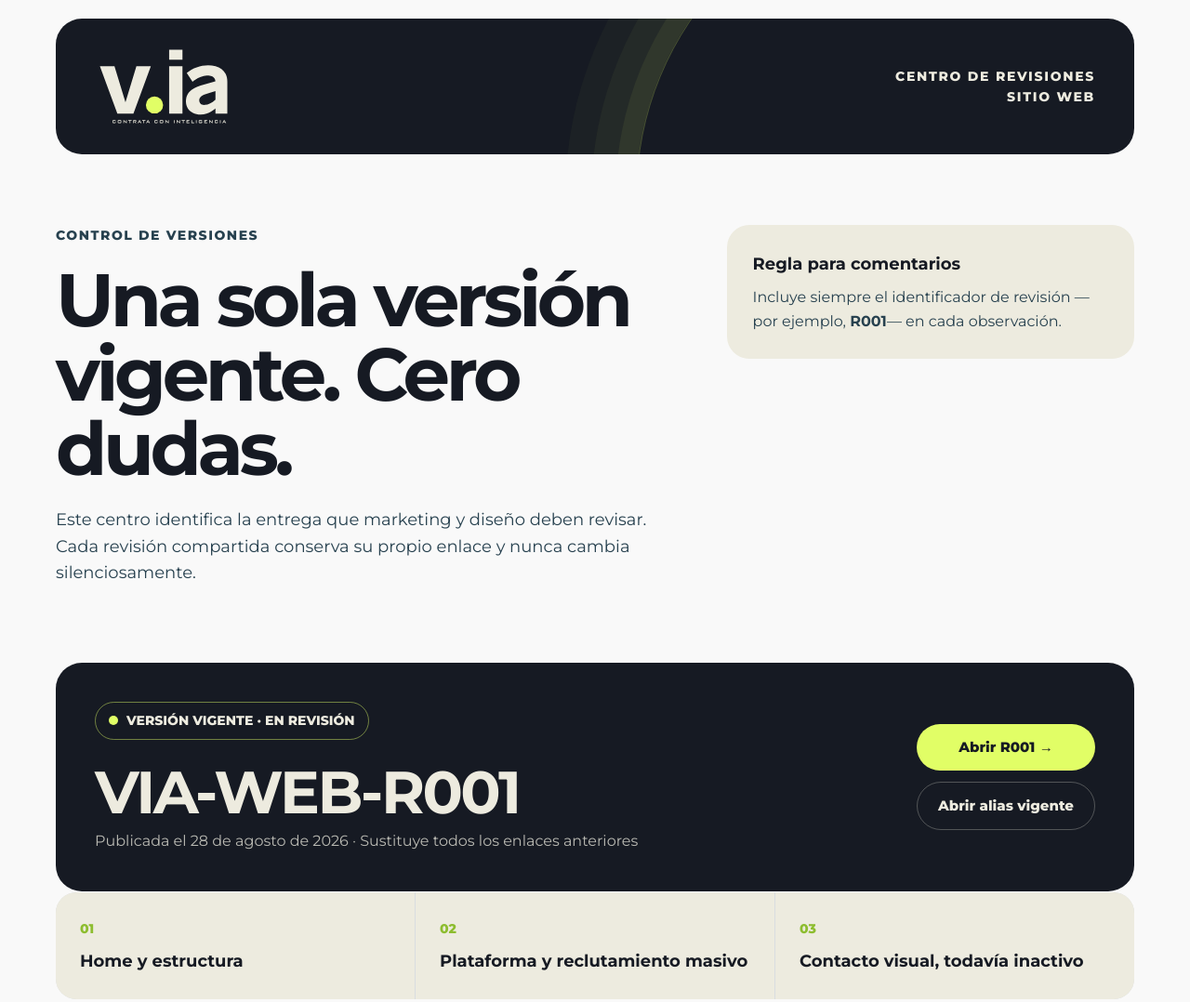
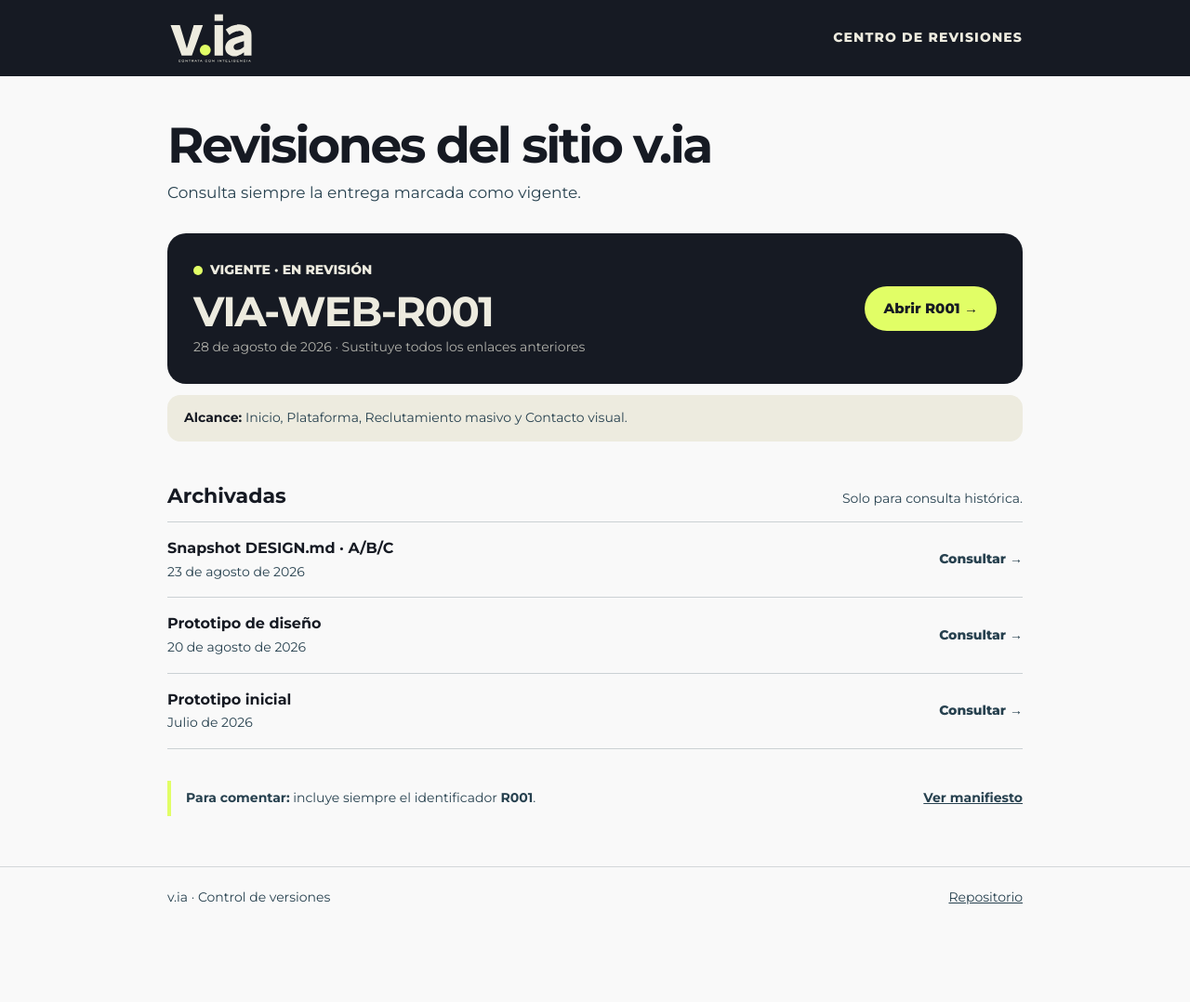
Before and after one commit to devdaalper/via-web-revisiones, a plain HTML site: page index.html in a window 1280 px wide. Shown: the top 1078 px of the page at 93% size. After the commit the page ends 1011 px from the top, so only its background shows below. Drawn offline with Linux system fonts and the light colour scheme.

Commit message:
Simplify the review center

```diff
--- a/index.html
+++ b/index.html
@@ -24,276 +24,215 @@
         --text: #27414f;
         --dark: #161a23;
         --lime: #e1fe66;
-        --green: #8dbd2f;
       }
 
       * { box-sizing: border-box; }
-      html { scroll-behavior: smooth; }
       body {
         margin: 0;
         background: var(--bg);
         color: var(--text);
         font-family: Montserrat, sans-serif;
         font-size: 16px;
-        line-height: 1.6;
+        line-height: 1.55;
       }
+      a { color: inherit; }
+      .shell { width: min(calc(100% - 40px), 920px); margin-inline: auto; }
 
-      a { color: inherit; }
-      .shell { width: min(calc(100% - 40px), 1160px); margin-inline: auto; }
-      .masthead { padding: 20px 0 0; }
-      .masthead__frame {
-        position: relative;
-        overflow: hidden;
+      header { background: var(--dark); }
+      .topbar {
         display: flex;
-        min-height: 144px;
+        min-height: 82px;
         align-items: center;
         justify-content: space-between;
         gap: 24px;
-        border-radius: 28px;
-        background: var(--dark);
-        padding: 28px 42px;
       }
-      .masthead__frame::after {
-        position: absolute;
-        inset: -100% -12% auto auto;
-        width: 58%;
-        aspect-ratio: 1;
-        border: 1px solid rgba(225, 254, 102, 0.24);
-        border-radius: 50%;
-        box-shadow:
-          0 0 0 22px rgba(225, 254, 102, 0.06),
-          0 0 0 48px rgba(225, 254, 102, 0.04),
-          0 0 0 76px rgba(225, 254, 102, 0.03);
-        content: "";
-      }
-      .brand { position: relative; z-index: 1; width: 148px; height: auto; }
-      .masthead__label {
-        position: relative;
-        z-index: 1;
-        margin: 0;
+      .logo { width: 94px; height: auto; }
+      .topbar span {
         color: var(--surface);
         font-size: 14px;
         font-weight: 800;
-        letter-spacing: 0.12em;
-        text-align: right;
+        letter-spacing: 0.08em;
         text-transform: uppercase;
       }
 
-      main { padding: 76px 0 92px; }
-      .intro { display: grid; grid-template-columns: minmax(0, 1.2fr) minmax(280px, 0.8fr); gap: 64px; }
-      .eyebrow {
-        margin: 0 0 18px;
-        color: var(--text);
-        font-size: 14px;
-        font-weight: 800;
-        letter-spacing: 0.11em;
-        text-transform: uppercase;
-      }
+      main { padding: 46px 0 54px; }
       h1, h2, h3, p { margin-top: 0; }
       h1 {
-        max-width: 15ch;
-        margin-bottom: 22px;
+        margin-bottom: 10px;
         color: var(--dark);
-        font-size: clamp(2.55rem, 6.4vw, 5rem);
-        line-height: 1;
-        letter-spacing: -0.055em;
+        font-size: clamp(2.15rem, 5vw, 3.35rem);
+        line-height: 1.05;
+        letter-spacing: -0.045em;
       }
-      .intro__lead { max-width: 62ch; font-size: 18px; }
-      .rule-card {
-        align-self: start;
-        border-radius: 24px;
-        background: var(--surface);
-        padding: 28px;
-      }
-      .rule-card strong { display: block; margin-bottom: 8px; color: var(--dark); font-size: 18px; }
-      .rule-card p { margin-bottom: 0; }
+      .intro { margin-bottom: 30px; font-size: 17px; }
 
-      .current { margin-top: 64px; }
-      .current__card {
-        position: relative;
-        overflow: hidden;
+      .current {
         display: grid;
-        grid-template-columns: minmax(0, 1fr) auto;
-        gap: 40px;
-        border-radius: 28px;
+        grid-template-columns: 1fr auto;
+        align-items: center;
+        gap: 28px;
+        border-radius: 20px;
         background: var(--dark);
         color: var(--surface);
-        padding: 42px;
+        padding: 28px;
       }
       .status {
         display: inline-flex;
-        min-height: 40px;
         align-items: center;
-        gap: 9px;
-        border: 1px solid rgba(225, 254, 102, 0.45);
-        border-radius: 999px;
-        padding: 8px 14px;
+        gap: 8px;
+        margin-bottom: 12px;
         color: var(--surface);
         font-size: 14px;
         font-weight: 800;
       }
-      .status::before { width: 10px; height: 10px; border-radius: 50%; background: var(--lime); content: ""; }
-      .revision-id { margin: 24px 0 8px; font-size: clamp(2rem, 5vw, 4.1rem); line-height: 1; letter-spacing: -0.04em; }
-      .revision-meta { margin-bottom: 0; color: rgba(237, 235, 223, 0.76); }
-      .current__actions { display: flex; flex-direction: column; align-items: stretch; justify-content: center; gap: 12px; }
+      .status::before {
+        width: 10px;
+        height: 10px;
+        border-radius: 50%;
+        background: var(--lime);
+        content: "";
+      }
+      .current h2 {
+        margin-bottom: 5px;
+        color: var(--surface);
+        font-size: clamp(1.9rem, 5vw, 2.8rem);
+        line-height: 1;
+        letter-spacing: -0.035em;
+      }
+      .current p { margin-bottom: 0; color: rgba(237, 235, 223, 0.72); font-size: 14px; }
       .button {
         display: inline-flex;
-        min-height: 50px;
+        min-height: 48px;
         align-items: center;
         justify-content: center;
         border-radius: 999px;
-        padding: 13px 22px;
         background: var(--lime);
         color: var(--dark);
+        padding: 12px 20px;
         font-size: 15px;
         font-weight: 800;
+        white-space: nowrap;
         text-decoration: none;
       }
-      .button--secondary { border: 1px solid rgba(237, 235, 223, 0.28); background: transparent; color: var(--surface); }
+      .button:focus-visible { outline: 3px solid var(--lime); outline-offset: 4px; }
 
       .scope {
-        display: grid;
-        grid-template-columns: repeat(3, 1fr);
-        gap: 1px;
-        margin-top: 1px;
-        overflow: hidden;
-        border-radius: 22px;
-        background: rgba(39, 65, 79, 0.15);
+        margin: 12px 0 0;
+        border-radius: 14px;
+        background: var(--surface);
+        padding: 14px 18px;
+        font-size: 14px;
       }
-      .scope article { background: var(--surface); padding: 26px; }
-      .scope span { color: var(--green); font-size: 14px; font-weight: 800; }
-      .scope h3 { margin: 8px 0 0; color: var(--dark); font-size: 18px; }
+      .scope strong { color: var(--dark); }
 
-      .archive { margin-top: 78px; }
-      .section-heading { display: flex; align-items: end; justify-content: space-between; gap: 24px; margin-bottom: 24px; }
-      .section-heading h2 { margin-bottom: 0; color: var(--dark); font-size: clamp(2rem, 4vw, 3.2rem); letter-spacing: -0.04em; }
-      .section-heading p { max-width: 52ch; margin-bottom: 0; }
+      .archive { margin-top: 42px; }
+      .section-heading {
+        display: flex;
+        align-items: baseline;
+        justify-content: space-between;
+        gap: 20px;
+        margin-bottom: 10px;
+      }
+      .section-heading h2 { margin-bottom: 0; color: var(--dark); font-size: 22px; }
+      .section-heading p { margin-bottom: 0; font-size: 14px; }
       .archive-list { border-top: 1px solid rgba(39, 65, 79, 0.22); }
       .archive-row {
         display: grid;
-        grid-template-columns: 120px 1fr auto;
+        grid-template-columns: 1fr auto;
         align-items: center;
-        gap: 24px;
-        min-height: 112px;
+        gap: 20px;
         border-bottom: 1px solid rgba(39, 65, 79, 0.22);
+        padding: 16px 0;
         text-decoration: none;
       }
-      .archive-row:hover .archive-row__link { text-decoration: underline; }
-      .archive-row__state { font-size: 14px; font-weight: 800; letter-spacing: 0.08em; }
-      .archive-row h3 { margin-bottom: 4px; color: var(--dark); font-size: 20px; }
-      .archive-row p { margin-bottom: 0; }
-      .archive-row__link { color: var(--dark); font-weight: 800; }
+      .archive-row h3 { margin-bottom: 2px; color: var(--dark); font-size: 16px; }
+      .archive-row p { margin-bottom: 0; font-size: 14px; }
+      .archive-row > span:last-child { font-size: 14px; font-weight: 800; white-space: nowrap; }
+      .archive-row:hover > span:last-child { text-decoration: underline; }
 
-      .protocol { margin-top: 76px; border-radius: 28px; background: var(--surface); padding: 38px; }
-      .protocol h2 { color: var(--dark); font-size: clamp(1.8rem, 3vw, 2.6rem); letter-spacing: -0.035em; }
-      .protocol ol { display: grid; grid-template-columns: repeat(3, 1fr); gap: 30px; margin: 28px 0 0; padding: 0; list-style: none; counter-reset: protocol; }
-      .protocol li { counter-increment: protocol; }
-      .protocol li::before { display: block; margin-bottom: 8px; color: var(--green); font-weight: 800; content: "0" counter(protocol); }
-      .protocol strong { color: var(--dark); }
+      .feedback-rule {
+        display: flex;
+        align-items: center;
+        justify-content: space-between;
+        gap: 20px;
+        margin-top: 34px;
+        border-left: 4px solid var(--lime);
+        padding: 8px 0 8px 16px;
+        font-size: 14px;
+      }
+      .feedback-rule p { margin-bottom: 0; }
+      .feedback-rule a { font-weight: 700; white-space: nowrap; }
 
-      footer { padding: 24px 0 48px; color: var(--text); font-size: 14px; }
-      footer .shell { display: flex; justify-content: space-between; gap: 24px; border-top: 1px solid rgba(39, 65, 79, 0.2); padding-top: 24px; }
+      footer { padding: 22px 0 34px; border-top: 1px solid rgba(39, 65, 79, 0.18); font-size: 14px; }
+      footer .shell { display: flex; justify-content: space-between; gap: 20px; }
 
-      @media (max-width: 760px) {
-        .masthead__frame { min-height: 112px; padding: 24px; }
-        .brand { width: 112px; }
-        .intro { grid-template-columns: 1fr; gap: 30px; }
-        main { padding-top: 54px; }
-        .current__card { grid-template-columns: 1fr; padding: 28px; }
-        .current__actions { align-items: stretch; }
-        .scope { grid-template-columns: 1fr; }
-        .section-heading { align-items: start; flex-direction: column; }
-        .archive-row { grid-template-columns: 1fr; gap: 8px; padding: 24px 0; }
-        .protocol { padding: 28px; }
-        .protocol ol { grid-template-columns: 1fr; }
-        footer .shell { flex-direction: column; }
+      @media (max-width: 620px) {
+        .shell { width: min(calc(100% - 32px), 920px); }
+        .topbar { min-height: 72px; }
+        .logo { width: 84px; }
+        main { padding-top: 34px; }
+        .current { grid-template-columns: 1fr; gap: 20px; padding: 24px; }
+        .button { width: 100%; }
+        .section-heading, .feedback-rule, footer .shell { align-items: flex-start; flex-direction: column; }
+        .archive-row { align-items: start; }
       }
     </style>
   </head>
   <body>
-    <header class="masthead">
-      <div class="shell masthead__frame">
-        <img class="brand" src="./r001/assets/brand/logo-on-light.svg" alt="v.ia — Contrata con inteligencia" />
-        <p class="masthead__label">Centro de revisiones<br />Sitio web</p>
+    <header>
+      <div class="shell topbar">
+        <img class="logo" src="./r001/assets/brand/logo-on-light.svg" alt="v.ia — Contrata con inteligencia" />
+        <span>Centro de revisiones</span>
       </div>
     </header>
 
-    <main>
-      <div class="shell">
-        <section class="intro" aria-labelledby="page-title">
+    <main class="shell">
+      <h1>Revisiones del sitio v.ia</h1>
+      <p class="intro">Consulta siempre la entrega marcada como vigente.</p>
+
+      <section aria-labelledby="current-title">
+        <div class="current">
           <div>
-            <p class="eyebrow">Control de versiones</p>
-            <h1 id="page-title">Una sola versión vigente. Cero dudas.</h1>
-            <p class="intro__lead">
-              Este centro identifica la entrega que marketing y diseño deben revisar. Cada revisión
-              compartida conserva su propio enlace y nunca cambia silenciosamente.
-            </p>
+            <span class="status">VIGENTE · EN REVISIÓN</span>
+            <h2 id="current-title">VIA-WEB-R001</h2>
+            <p>28 de agosto de 2026 · Sustituye todos los enlaces anteriores</p>
           </div>
-          <aside class="rule-card">
-            <strong>Regla para comentarios</strong>
-            <p>Incluye siempre el identificador de revisión —por ejemplo, <b>R001</b>— en cada observación.</p>
-          </aside>
-        </section>
-
-        <section class="current" aria-labelledby="current-title">
-          <div class="current__card">
-            <div>
-              <span class="status">VERSIÓN VIGENTE · EN REVISIÓN</span>
-              <h2 id="current-title" class="revision-id">VIA-WEB-R001</h2>
-              <p class="revision-meta">Publicada el 28 de agosto de 2026 · Sustituye todos los enlaces anteriores</p>
+          <a class="button" href="./r001/">Abrir R001&nbsp;→</a>
         </div>
-            <div class="current__actions">
-              <a class="button" href="./r001/">Abrir R001&nbsp;→</a>
-              <a class="button button--secondary" href="https://devdaalper.github.io/via-sitio-revision/">Abrir alias vigente</a>
-            </div>
-          </div>
-          <div class="scope" aria-label="Alcance de R001">
-            <article><span>01</span><h3>Home y estructura</h3></article>
-            <article><span>02</span><h3>Plataforma y reclutamiento masivo</h3></article>
-            <article><span>03</span><h3>Contacto visual, todavía inactivo</h3></article>
-          </div>
+        <p class="scope"><strong>Alcance:</strong> Inicio, Plataforma, Reclutamiento masivo y Contacto visual.</p>
       </section>
 
       <section class="archive" aria-labelledby="archive-title">
         <div class="section-heading">
-            <h2 id="archive-title">Versiones archivadas</h2>
-            <p>Se conservan para referencia histórica. Ninguna debe recibir comentarios como versión vigente.</p>
+          <h2 id="archive-title">Archivadas</h2>
+          <p>Solo para consulta histórica.</p>
         </div>
         <div class="archive-list">
           <a class="archive-row" href="https://devdaalper.github.io/via-design-md-2026-08-23/">
-              <span class="archive-row__state">ARCHIVADA</span>
-              <span><h3>Snapshot DESIGN.md · A/B/C</h3><p>Primera aplicación del sistema visual, congelada el 23 de agosto.</p></span>
-              <span class="archive-row__link">Consultar&nbsp;→</span>
+            <span><h3>Snapshot DESIGN.md · A/B/C</h3><p>23 de agosto de 2026</p></span>
+            <span>Consultar&nbsp;→</span>
           </a>
           <a class="archive-row" href="https://devdaalper.github.io/via-prototipo-diseno/">
-              <span class="archive-row__state">ARCHIVADA</span>
-              <span><h3>Prototipo de diseño</h3><p>Maqueta anterior compartida el 20 de agosto.</p></span>
-              <span class="archive-row__link">Consultar&nbsp;→</span>
+            <span><h3>Prototipo de diseño</h3><p>20 de agosto de 2026</p></span>
+            <span>Consultar&nbsp;→</span>
           </a>
           <a class="archive-row" href="https://devdaalper.github.io/via-prototipo/">
-              <span class="archive-row__state">ARCHIVADA</span>
-              <span><h3>Prototipo inicial</h3><p>Exploración histórica de julio. No es fuente vigente de producto ni diseño.</p></span>
-              <span class="archive-row__link">Consultar&nbsp;→</span>
+            <span><h3>Prototipo inicial</h3><p>Julio de 2026</p></span>
+            <span>Consultar&nbsp;→</span>
           </a>
         </div>
       </section>
 
-        <section class="protocol" aria-labelledby="protocol-title">
-          <p class="eyebrow">Protocolo</p>
-          <h2 id="protocol-title">Así se comparte una revisión a partir de ahora.</h2>
-          <ol>
-            <li><strong>Publicar un corte inmutable.</strong><br />Cada entrega externa recibe el siguiente número R.</li>
-            <li><strong>Compartir la URL numerada.</strong><br />Nunca se envía un enlace sin identificador y estado.</li>
-            <li><strong>Asociar el feedback.</strong><br />Cada comentario cita la revisión exacta que fue observada.</li>
-          </ol>
-        </section>
-      </div>
+      <aside class="feedback-rule">
+        <p><strong>Para comentar:</strong> incluye siempre el identificador <strong>R001</strong>.</p>
+        <a href="./revision-manifest.json">Ver manifiesto</a>
+      </aside>
     </main>
 
     <footer>
       <div class="shell">
-        <span>v.ia · Centro de revisiones del sitio web</span>
-        <a href="./revision-manifest.json">Manifiesto de versiones</a>
+        <span>v.ia · Control de versiones</span>
+        <a href="https://github.com/devdaalper/via-web-revisiones">Repositorio</a>
       </div>
     </footer>
   </body>
```
Lines whose indentation alone changed are shown as unchanged.
